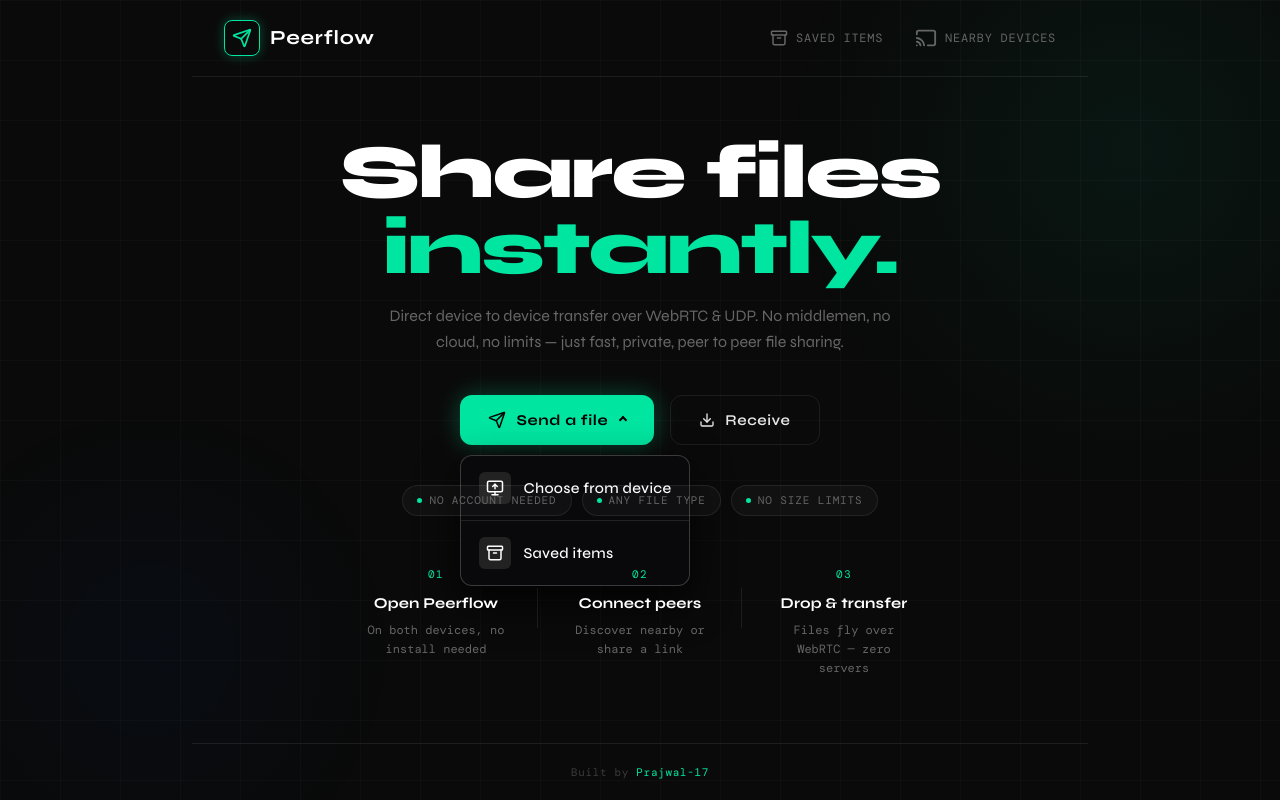
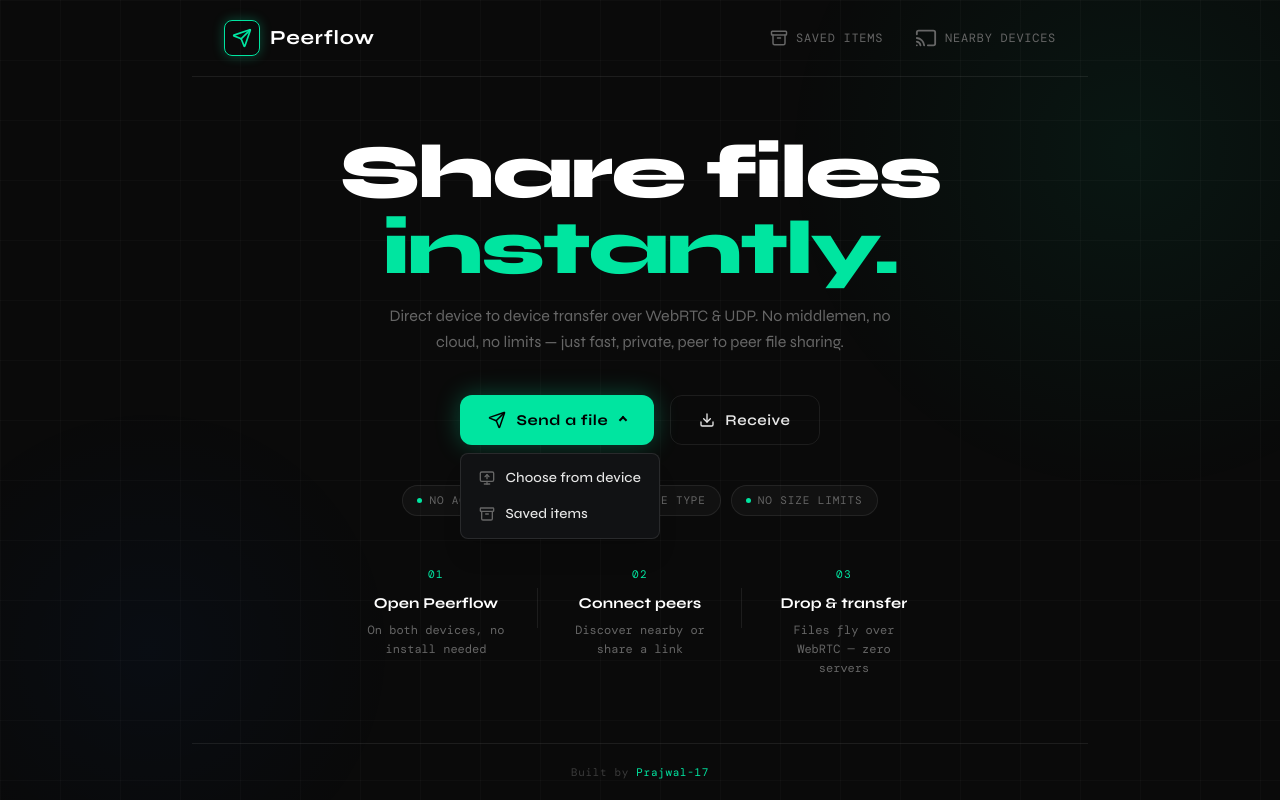
Before and after one commit to Prajwal-17/peerflow, a Next.js app in the folder apps/web/: page / in a window 1280 px wide. Both pictures are taken after a click on the button "Send a file". Built offline with nearby package versions, Linux system fonts and the light colour scheme; a web font is replaced by a local one.

Commit message:
fix: dropdown component and use motion

```diff
--- a/apps/web/app/page.tsx
+++ b/apps/web/app/page.tsx
@@ -3,6 +3,7 @@
 import { featurePills, steps } from "@/constants";
 import { Archive, Cast, Download, MonitorUp, Send } from "lucide-react";
 import { useEffect, useRef, useState } from "react";
+import { motion, AnimatePresence } from "motion/react";
 
 export default function HomePage() {
   const [isDropdownOpen, setIsDropdownOpen] = useState(false);
@@ -25,24 +26,6 @@ export default function HomePage() {
 
   return (
     <>
-      <style>{`
-        @keyframes pulse-custom {
-          0%, 100% { opacity: 1; transform: scale(1); }
-          50% { opacity: 0.6; transform: scale(0.85); }
-        }
-        @keyframes fadeUp {
-          from { opacity: 0; transform: translateY(20px); }
-          to   { opacity: 1; transform: translateY(0); }
-        }
-        .animate-fade-up {
-          opacity: 0;
-          animation: fadeUp 0.6s ease forwards;
-        }
-        .animate-pulse-custom {
-          animation: pulse-custom 2s infinite;
-        }
-      `}</style>
-
       <div className="bg-background text-foreground relative flex min-h-screen flex-col overflow-x-hidden font-sans">
         {/* grids and glows */}
         <div
@@ -83,79 +66,94 @@ export default function HomePage() {
           </nav>
 
           <main className="flex flex-1 flex-col items-center justify-center px-6 pt-10 pb-8 text-center sm:px-8 sm:pt-14 sm:pb-12">
-            <h1
-              className="animate-fade-up mb-4 text-[clamp(44px,6vw,76px)] leading-none font-extrabold tracking-[-0.03em] text-white"
-              style={{ animationDelay: "0.2s" }}
+            <motion.h1
+              initial={{ opacity: 0, y: 20 }}
+              animate={{ opacity: 1, y: 0 }}
+              transition={{ duration: 0.5, delay: 0.1, ease: "easeOut" }}
+              className="mb-4 text-[clamp(44px,6vw,76px)] leading-none font-extrabold tracking-[-0.03em] text-white"
             >
               Share files
               <br />
               <span className="text-accent relative">instantly.</span>
-            </h1>
+            </motion.h1>
 
-            <p
-              className="animate-fade-up text-muted mb-10 max-w-130 text-[16px] leading-[1.6] font-normal"
-              style={{ animationDelay: "0.3s" }}
+            <motion.p
+              initial={{ opacity: 0, y: 20 }}
+              animate={{ opacity: 1, y: 0 }}
+              transition={{ duration: 0.5, delay: 0.2, ease: "easeOut" }}
+              className="text-muted mb-10 max-w-130 text-[16px] leading-[1.6] font-normal"
             >
               Direct device to device transfer over WebRTC & UDP. No middlemen,
               no cloud, no limits — just fast, private, peer to peer file
               sharing.
-            </p>
+            </motion.p>
 
             {/* CTA */}
-            <div
-              className="animate-fade-up flex w-full flex-col items-center gap-4 sm:w-auto sm:flex-row"
-              style={{ animationDelay: "0.4s" }}
+            <motion.div
+              initial={{ opacity: 0, y: 20 }}
+              animate={{ opacity: 1, y: 0 }}
+              transition={{ duration: 0.5, delay: 0.3, ease: "easeOut" }}
+              className="flex w-full flex-col items-center gap-4 sm:w-auto sm:flex-row"
             >
               <div className="relative z-50 w-full sm:w-auto" ref={dropdownRef}>
-                <button
-                  className="bg-accent flex w-full cursor-pointer items-center justify-center gap-2.5 rounded-xl border-none px-7 py-3.5 font-sans text-[15px] font-bold tracking-[0.04em] text-black shadow-[0_0_24px_rgba(0,229,160,0.3)] transition-all duration-150 hover:-translate-y-0.5 hover:shadow-[0_4px_32px_rgba(0,229,160,0.3)] sm:w-auto sm:justify-start"
+                <motion.button
+                  whileHover={{ y: -2 }}
+                  whileTap={{ scale: 0.98 }}
+                  className="bg-accent flex w-full cursor-pointer items-center justify-center gap-2.5 rounded-xl border-none px-7 py-3.5 font-sans text-[15px] font-bold tracking-[0.04em] text-black shadow-[0_0_24px_rgba(0,229,160,0.3)] transition-all duration-150 hover:shadow-[0_4px_32px_rgba(0,229,160,0.3)] sm:w-auto sm:justify-start"
                   onClick={() => setIsDropdownOpen(!isDropdownOpen)}
                 >
                   <Send size={18} />
                   Send a file
-                  <div
-                    className={`ml-0.5 h-1.5 w-1.5 border-r-2 border-b-2 border-black transition-transform duration-200 ${
-                      isDropdownOpen ? "-rotate-135" : "rotate-45"
-                    }`}
+                  <motion.div
+                    animate={{ rotate: isDropdownOpen ? -135 : 45 }}
+                    transition={{ ease: "easeInOut", duration: 0.2 }}
+                    className="ml-0.5 h-1.5 w-1.5 border-r-2 border-b-2 border-black"
                   />
-                </button>
+                </motion.button>
 
+                <AnimatePresence>
                   {isDropdownOpen && (
-                  <div className="absolute top-[calc(100%+10px)] left-0 z-50 w-full min-w-56 overflow-hidden rounded-xl border border-white/20 bg-zinc-950 shadow-[0_16px_40px_rgba(0,0,0,0.8)] sm:w-auto">
+                    <motion.div
+                      initial={{ opacity: 0, scale: 0.95, y: -10 }}
+                      animate={{ opacity: 1, scale: 1, y: 0 }}
+                      exit={{ opacity: 0, scale: 0.95, y: -10 }}
+                      transition={{ duration: 0.15, ease: "easeOut" }}
+                      className="absolute top-[calc(100%+8px)] left-0 z-50 w-full min-w-44 overflow-hidden rounded-lg border border-white/10 bg-[#111214] p-1.5 shadow-xl sm:w-auto"
+                    >
                       <button
-                      className="flex w-full cursor-pointer items-center gap-3 border-none bg-transparent px-4.5 py-4 text-left font-sans text-[15px] font-medium tracking-[0.02em] text-white transition-colors duration-150 hover:bg-white/10"
+                        className="flex w-full cursor-pointer items-center gap-2.5 rounded-md bg-transparent px-3 py-2 text-left font-sans text-sm font-medium tracking-[0.01em] text-foreground transition-colors duration-150 hover:bg-white/10 hover:text-white"
                         onClick={() => setIsDropdownOpen(false)}
                       >
-                      <span className="flex h-8 w-8 shrink-0 items-center justify-center rounded-md bg-white/10 text-white">
-                        <MonitorUp size={18} />
-                      </span>
-                      <span className="whitespace-nowrap">
-                        Choose from device
-                      </span>
+                        <MonitorUp size={16} className="text-muted shrink-0" />
+                        <span className="whitespace-nowrap">Choose from device</span>
                       </button>
-                    <div className="h-px bg-white/10" />
                       <button
-                      className="flex w-full cursor-pointer items-center gap-3 border-none bg-transparent px-4.5 py-4 text-left font-sans text-[15px] font-medium tracking-[0.02em] text-white transition-colors duration-150 hover:bg-white/10"
+                        className="flex w-full cursor-pointer items-center gap-2.5 rounded-md bg-transparent px-3 py-2 text-left font-sans text-sm font-medium tracking-[0.01em] text-foreground transition-colors duration-150 hover:bg-white/10 hover:text-white"
                         onClick={() => setIsDropdownOpen(false)}
                       >
-                      <span className="flex h-8 w-8 shrink-0 items-center justify-center rounded-md bg-white/10 text-white">
-                        <Archive size={18} />
-                      </span>
+                        <Archive size={16} className="text-muted shrink-0" />
                         <span className="whitespace-nowrap">Saved items</span>
                       </button>
-                  </div>
+                    </motion.div>
                   )}
+                </AnimatePresence>
               </div>
 
-              <button className="text-foreground flex w-full cursor-pointer items-center justify-center gap-2.5 rounded-xl border-[1.5px] border-white/8 bg-transparent px-7 py-3.25 font-sans text-[15px] font-semibold tracking-[0.04em] transition-all duration-200 hover:-translate-y-0.5 hover:border-white/35 hover:bg-white/4 sm:w-auto sm:justify-start">
+              <motion.button
+                whileHover={{ y: -2 }}
+                whileTap={{ scale: 0.98 }}
+                className="text-foreground flex w-full cursor-pointer items-center justify-center gap-2.5 rounded-xl border-[1.5px] border-white/8 bg-transparent px-7 py-3.25 font-sans text-[15px] font-semibold tracking-[0.04em] transition-colors duration-200 hover:border-white/35 hover:bg-white/4 sm:w-auto sm:justify-start"
+              >
                 <Download size={16} />
                 Receive
-              </button>
-            </div>
+              </motion.button>
+            </motion.div>
 
-            <div
-              className="animate-fade-up mt-10 flex flex-wrap justify-center gap-2.5"
-              style={{ animationDelay: "0.5s" }}
+            <motion.div
+              initial={{ opacity: 0, y: 20 }}
+              animate={{ opacity: 1, y: 0 }}
+              transition={{ duration: 0.5, delay: 0.4, ease: "easeOut" }}
+              className="mt-10 flex flex-wrap justify-center gap-2.5"
             >
               {featurePills.map((f) => (
                 <div
@@ -166,20 +164,22 @@ export default function HomePage() {
                   {f}
                 </div>
               ))}
-            </div>
+            </motion.div>
           </main>
 
           {/* steps */}
           <section className="flex flex-wrap justify-center gap-0 px-6 pb-12 sm:flex-nowrap sm:px-8 sm:pb-16">
             {steps.map((s, idx) => (
-              <div
+              <motion.div
                 key={idx}
-                className={`animate-fade-up relative flex w-1/2 flex-col items-center p-4 text-center sm:w-auto sm:px-8 sm:py-0 ${
+                initial={{ opacity: 0, y: 20 }}
+                animate={{ opacity: 1, y: 0 }}
+                transition={{ duration: 0.5, delay: 0.5 + idx * 0.1, ease: "easeOut" }}
+                className={`relative flex w-1/2 flex-col items-center p-4 text-center sm:w-auto sm:px-8 sm:py-0 ${
                   idx !== 2
                     ? "sm:after:absolute sm:after:top-5.5 sm:after:right-0 sm:after:h-10 sm:after:w-px sm:after:bg-white/8"
                     : ""
                 }`}
-                style={{ animationDelay: s.delay }}
               >
                 <div className="text-accent mb-2.5 font-mono text-[11px] tracking-[0.12em] uppercase">
                   {s.id}
@@ -190,7 +190,7 @@ export default function HomePage() {
                 <div className="text-muted max-w-35 font-mono text-[12px] leading-[1.6]">
                   {s.desc}
                 </div>
-              </div>
+              </motion.div>
             ))}
           </section>
 
--- a/apps/web/package.json
+++ b/apps/web/package.json
@@ -11,6 +11,7 @@
   "dependencies": {
     "@repo/types": "workspace:*",
     "lucide-react": "^1.6.0",
+    "motion": "^12.38.0",
     "next": "16.2.1",
     "react": "19.2.4",
     "react-dom": "19.2.4",
```
Also changed, not shown: 1 other file (tests, documents, lock files or other folders). Lines whose indentation alone changed are shown as unchanged.
